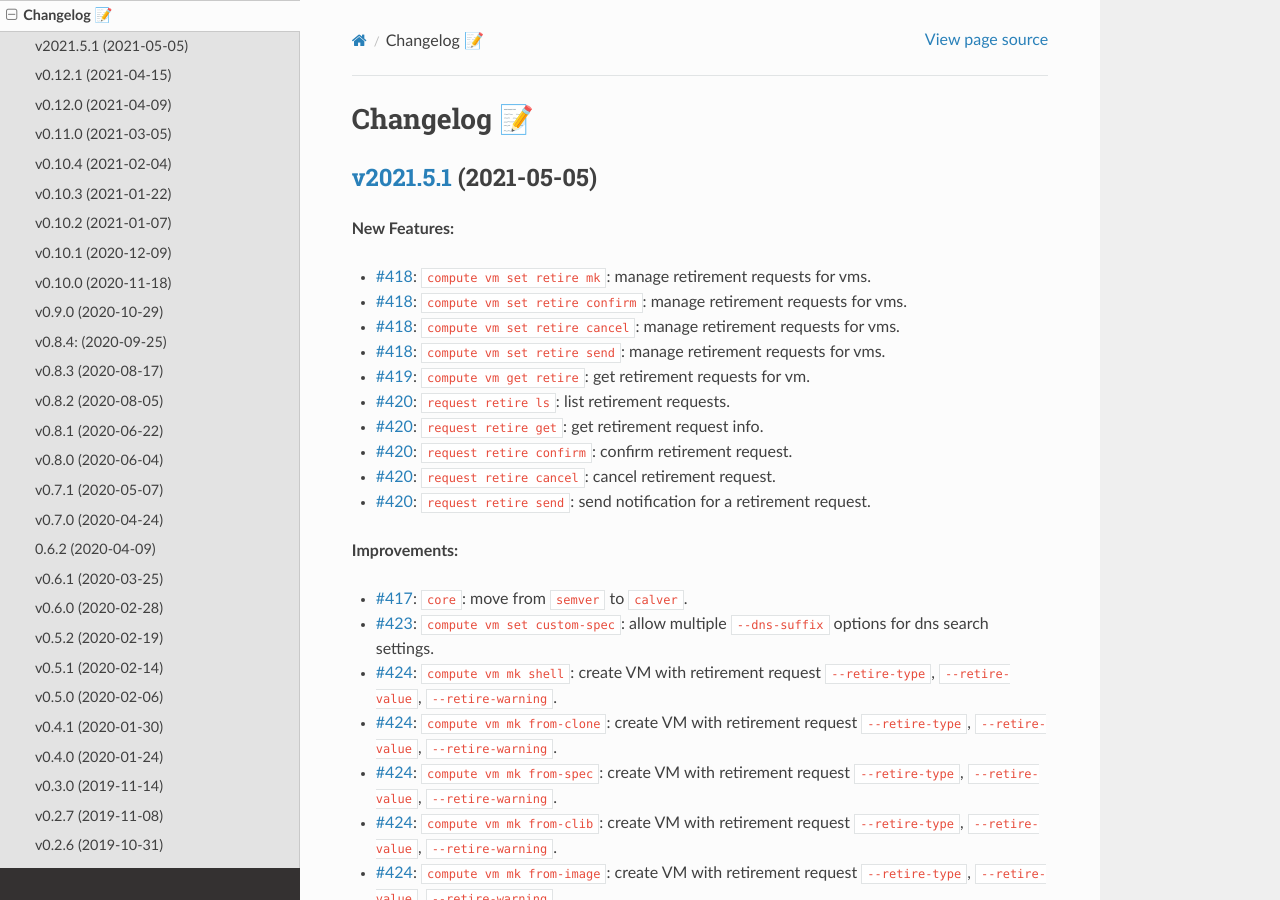
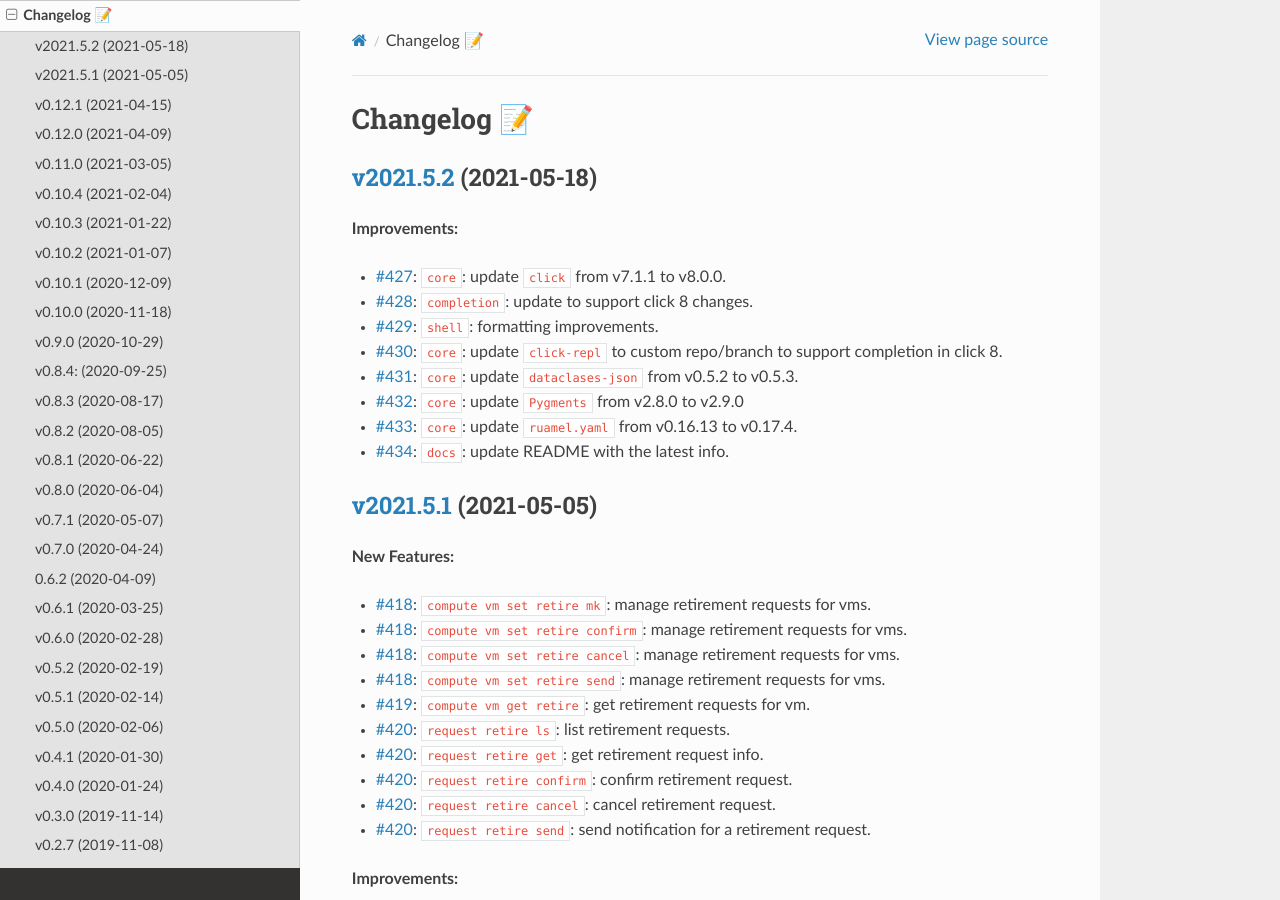
Before and after one commit to EIS-ITS/vss-cli, a Sphinx documentation site: the page built from docs/changelog.rst, in a window 1280 px wide and 900 px high. Built offline with Sphinx 7.4.7 and the Read the Docs theme 2.0.0, drawn with Linux system fonts in a browser that asks for light colours; the version number could not be read and is left out.

Commit message:
Issue #435: 🎉Version release v2021.5.2 - Bump version: 2021.5.2-dev8 → 2021.5.2 - fixes #435

```diff
--- a/docs/changelog.rst
+++ b/docs/changelog.rst
@@ -1,5 +1,20 @@
 Changelog 📝
 ============
+
+`v2021.5.2 <https://gitlab-ee.eis.utoronto.ca/vss/vss-cli/tags/v2021.5.2>`_ (2021-05-18)
+----------------------------------------------------------------------------------------
+
+**Improvements:**
+
+- `#427 <https://gitlab-ee.eis.utoronto.ca/vss/vss-cli/issues/427>`_: ``core``: update ``click`` from v7.1.1 to v8.0.0.
+- `#428 <https://gitlab-ee.eis.utoronto.ca/vss/vss-cli/issues/428>`_: ``completion``: update to support click 8 changes.
+- `#429 <https://gitlab-ee.eis.utoronto.ca/vss/vss-cli/issues/429>`_: ``shell``: formatting improvements.
+- `#430 <https://gitlab-ee.eis.utoronto.ca/vss/vss-cli/issues/430>`_: ``core``: update ``click-repl`` to custom repo/branch to support completion in click 8.
+- `#431 <https://gitlab-ee.eis.utoronto.ca/vss/vss-cli/issues/431>`_: ``core``: update ``dataclases-json`` from v0.5.2 to v0.5.3.
+- `#432 <https://gitlab-ee.eis.utoronto.ca/vss/vss-cli/issues/432>`_: ``core``: update ``Pygments`` from  v2.8.0 to v2.9.0
+- `#433 <https://gitlab-ee.eis.utoronto.ca/vss/vss-cli/issues/433>`_: ``core``: update ``ruamel.yaml`` from v0.16.13 to v0.17.4.
+- `#434 <https://gitlab-ee.eis.utoronto.ca/vss/vss-cli/issues/434>`_: ``docs``: update README with the latest info.
+
 
 `v2021.5.1 <https://gitlab-ee.eis.utoronto.ca/vss/vss-cli/tags/v2021.5.1>`_ (2021-05-05)
 ----------------------------------------------------------------------------------------
```
Also changed, not shown: CHANGELOG.md (+14 -0 lines), .bumpversion.cfg, 3 other files.
